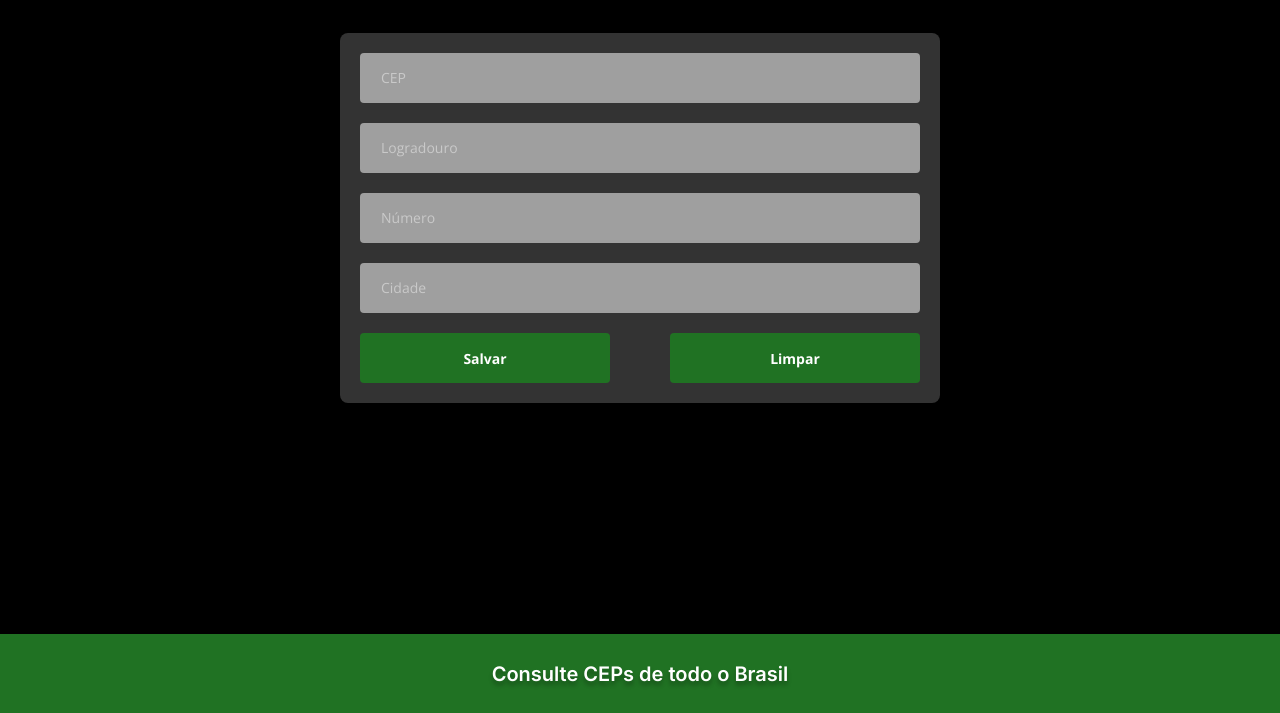
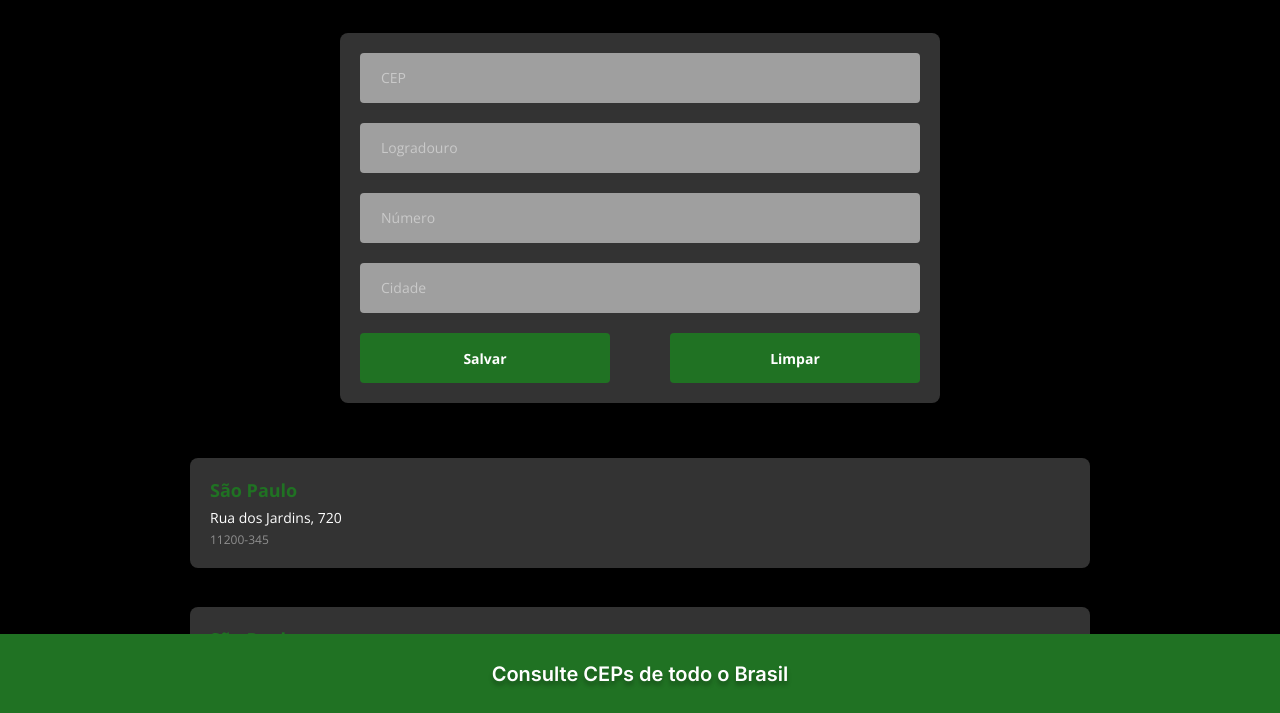
Before and after one commit to PabloDamato/SPA-ViaCEP, a plain HTML site: page index.html in a window 1280 px wide. Shown: the part 86-799 px from the top of the page. Drawn offline with nearby package versions, Linux system fonts and the light colour scheme.

Commit message:
update css

```diff
--- a/assets/css/styles.css
+++ b/assets/css/styles.css
@@ -165,6 +165,47 @@ form .form-control .form-input {
     display: flex;
     justify-content: center;
     align-items: center;
+    flex-direction: column;
+    gap: 3.9rem;
+    margin: 1.6rem;
+}
+
+.list-card-itens {
+    display: flex;
+    flex-direction: column;
+    background-color: var(--gray);
+    max-width: 90rem;
+    width: 100%;
+    border-radius: 0.8rem;
+    padding: 2rem;
+    gap: 0.5rem;
+}
+
+.list-card-itens h3 {
+    color: var(--green);
+    font-family: var(--font-auxiliar);
+    font-style: normal;
+    font-weight: 700;
+    font-size: 1.8rem;
+    line-height: 2.5rem;
+}
+
+.list-card-itens p {
+    color: var(--white);
+    font-family: var(--font-auxiliar);
+    font-style: normal;
+    font-weight: 400;
+    font-size: 1.4rem;
+    line-height: 1.9rem;
+}
+
+.list-card-itens span {
+    color: var(--gray-300);
+    font-family: var(--font-auxiliar);
+    font-style: normal;
+    font-weight: 400;
+    font-size: 1.2rem;
+    line-height: 1.6rem;
 }
 
 #modal-contact {
```
